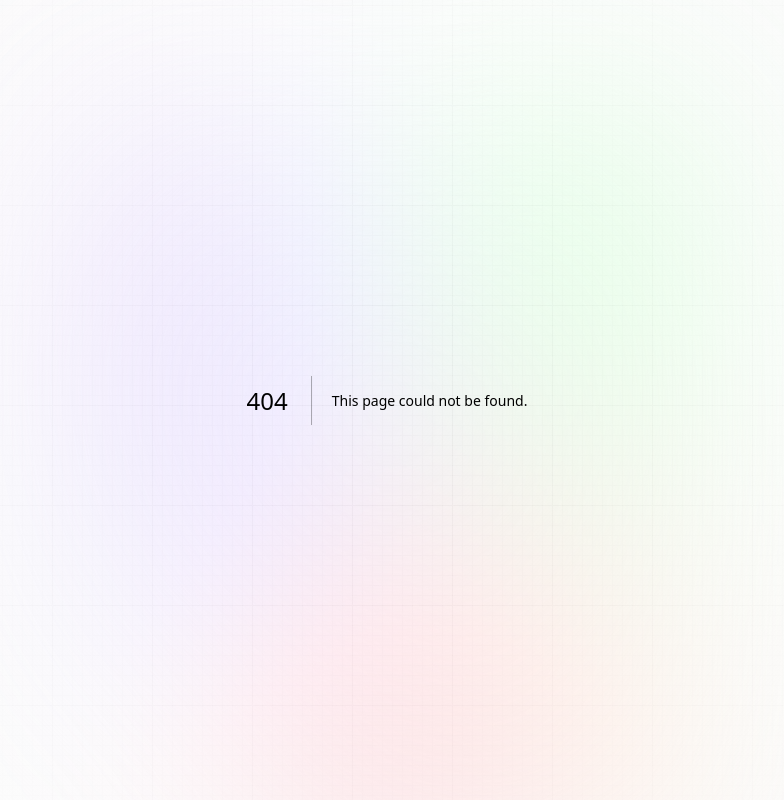
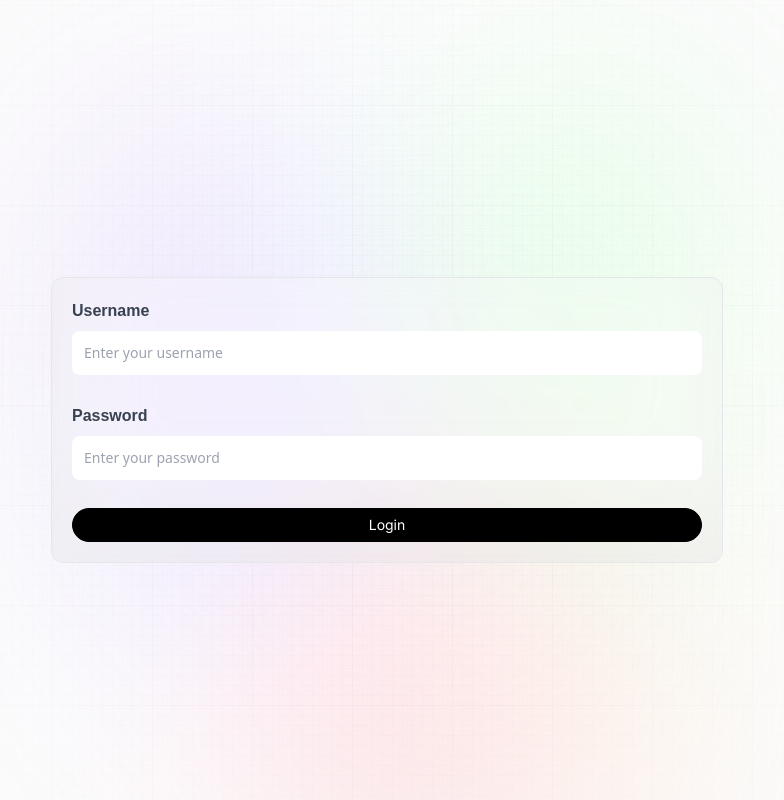
Before and after one commit to Merckerk/rtams-next, a Next.js app: page /login in a window 1280 px wide. Before the commit this address had no page. Shown: the whole page, without its empty margins (253-1037 px from the left). Built offline with nearby package versions, Linux system fonts and the light colour scheme.

Commit message:
feat: wip admin crud

```diff
--- /dev/null
+++ b/app/login/page.jsx
@@ -0,0 +1,43 @@
+const Login = () => {
+  return (
+    <div className="w-full h-screen flex items-center justify-center">
+      <form className="mt-10 w-full max-w-2xl flex flex-col gap-7 glassmorphism">
+        <div className="form-group">
+          <label>
+            <span className="font-satoshi font-semibold text-base text-gray-700">
+              Username
+            </span>
+            <input
+              type="text"
+              id="username"
+              name="username"
+              placeholder="Enter your username"
+              className="form_input"
+              required
+            />
+          </label>
+        </div>
+        <div className="form-group">
+          <label>
+            <span className="font-satoshi font-semibold text-base text-gray-700">
+              Password
+            </span>
+            <input
+              type="password"
+              id="password"
+              name="password"
+              placeholder="Enter your password"
+              className="form_input"
+              required
+            />
+          </label>
+        </div>
+        <button type="submit" className="black_btn">
+          Login
+        </button>
+      </form>
+    </div>
+  );
+};
+
+export default Login;
```
Also changed, not shown: models/adminUserModel.js (added, +26 -0 lines), utils/database.js (added, +26 -0 lines), 1 other file (tests, documents, lock files or other folders).
